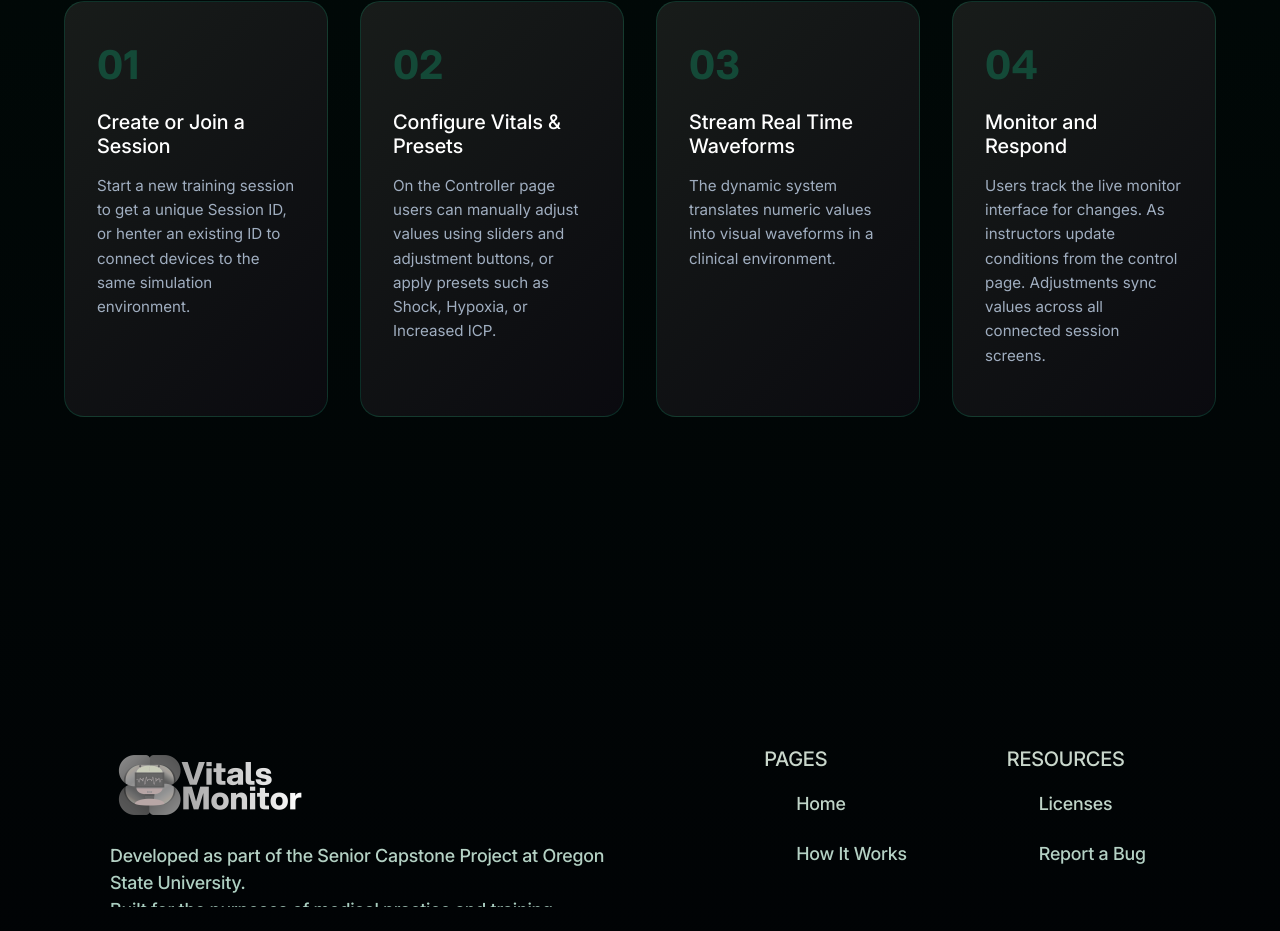
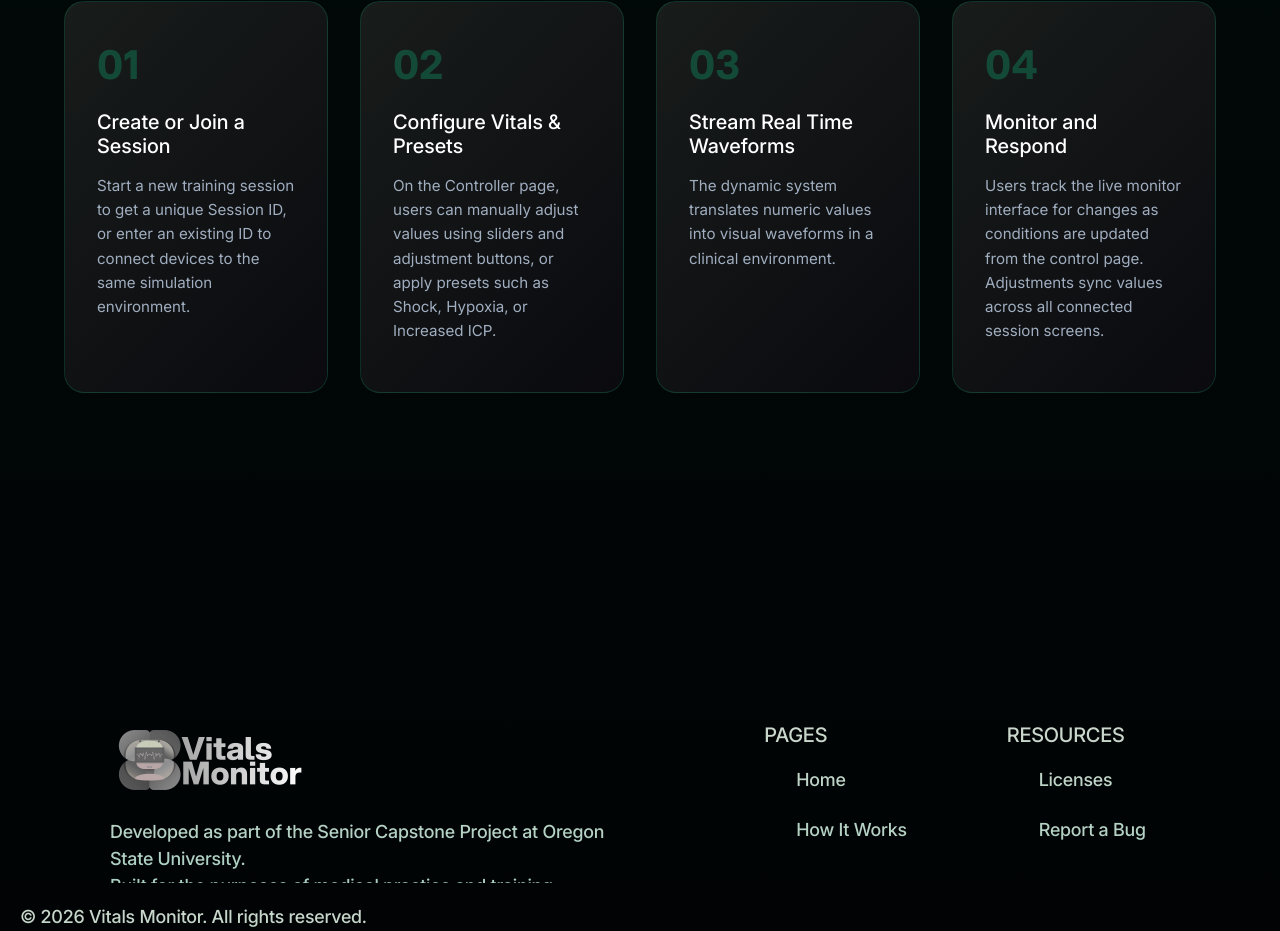
Before and after one commit to Online-Vitals-Monitor/Online-Vitals-Monitor, a React (Create React App) app in the folder frontend/: page / in a window 1280 px wide. Shown: the part 1161-2092 px from the top of the page. Built offline with nearby package versions, Linux system fonts and the light colour scheme; no server answers.

Commit message:
fixed typos

```diff
--- a/frontend/src/pages/homepage/HowItWorks.tsx
+++ b/frontend/src/pages/homepage/HowItWorks.tsx
@@ -10,14 +10,14 @@ const HowItWorks = () => {
           <div className="step-number">01</div>
           <div className="step-content">
             <h3>Create or Join a Session</h3>
-            <p>Start a new training session to get a unique Session ID, or henter an existing ID to connect devices to the same simulation environment.</p>
+            <p>Start a new training session to get a unique Session ID, or enter an existing ID to connect devices to the same simulation environment.</p>
           </div>
         </div>
         <div className="step-card">
           <div className="step-number">02</div>
           <div className="step-content">
             <h3>Configure Vitals & Presets</h3>
-            <p>On the Controller page users can manually adjust values using sliders and adjustment buttons, or apply presets such as Shock, Hypoxia, or Increased ICP.</p>
+            <p>On the Controller page, users can manually adjust values using sliders and adjustment buttons, or apply presets such as Shock, Hypoxia, or Increased ICP.</p>
           </div>
         </div>
         <div className="step-card">
@@ -31,7 +31,7 @@ const HowItWorks = () => {
           <div className="step-number">04</div>
           <div className="step-content">
             <h3>Monitor and Respond</h3>
-            <p>Users track the live monitor interface for changes. As instructors update conditions from the control page. Adjustments sync values across all connected session screens.</p>
+            <p>Users track the live monitor interface for changes as conditions are updated from the control page. Adjustments sync values across all connected session screens.</p>
           </div>
         </div>
       </div>
```
